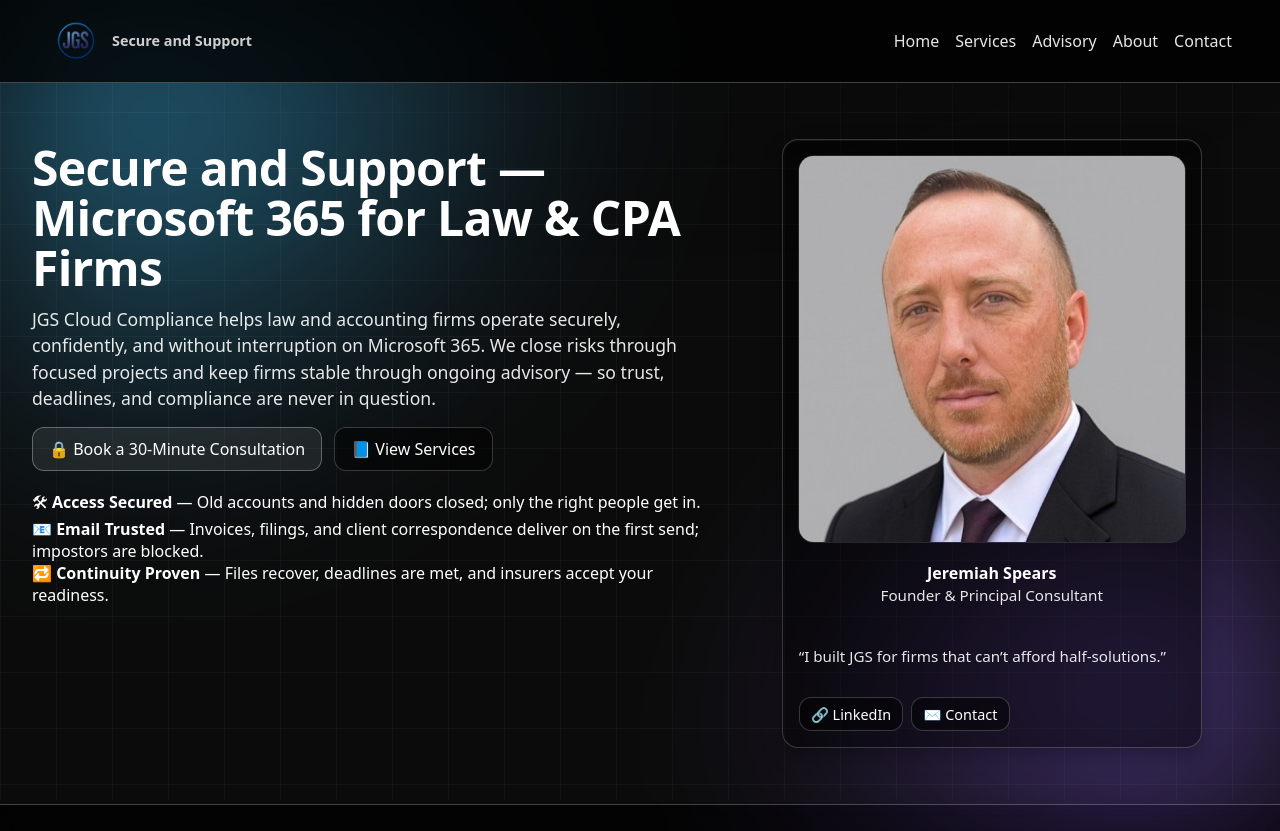
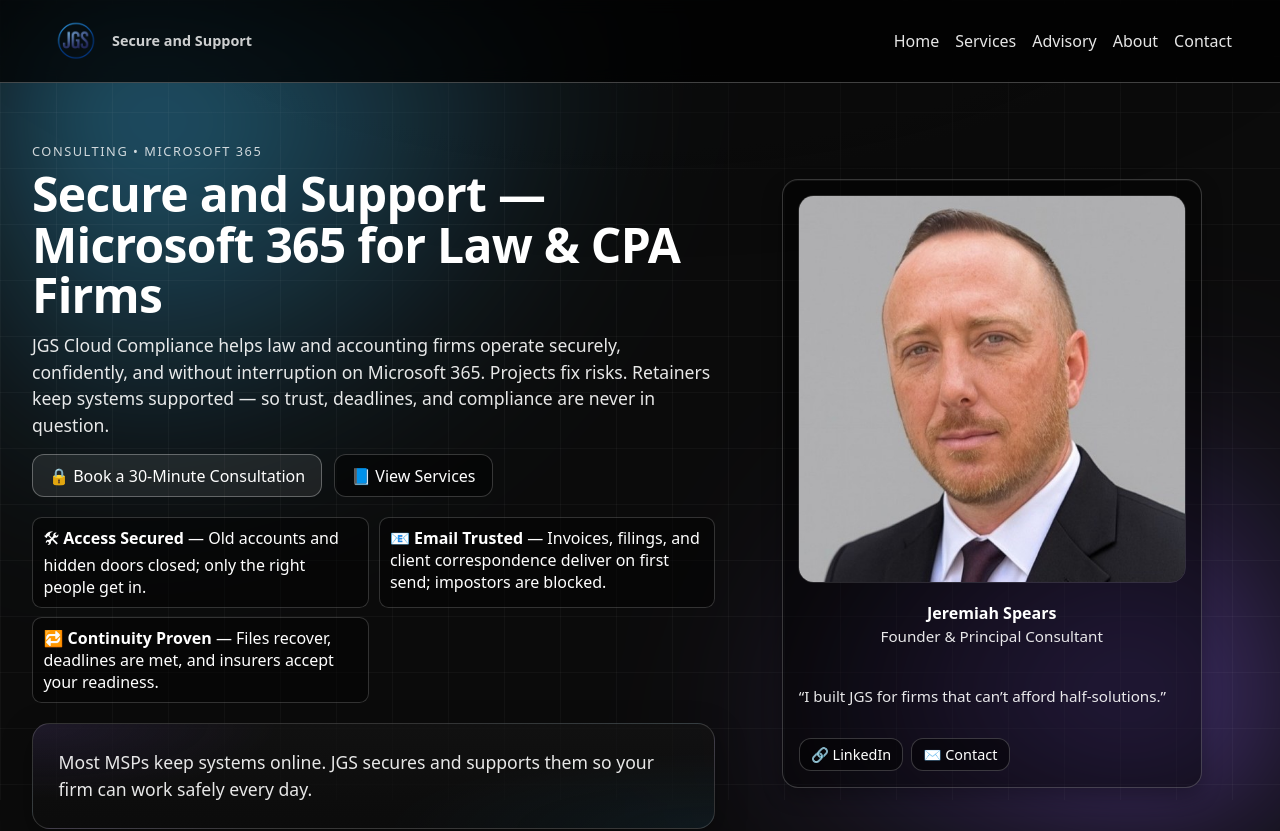
Before and after one commit to jspears80/jgs, a Next.js app: page / in a window 1280 px wide. Shown: the top 831 px of the page. Built offline with nearby package versions, Linux system fonts and the light colour scheme.

Commit message:
Update page.tsx

```diff
--- a/app/page.tsx
+++ b/app/page.tsx
@@ -7,20 +7,20 @@
       <div className="page home-grid">
         {/* ===== LEFT COLUMN — HERO / SUMMARY ===== */}
         <div>
-          <h1 className="hero">Secure and Support — Microsoft 365 for Law & CPA Firms</h1>
+          <span className="eyebrow">Consulting • Microsoft 365</span>
+          <h1 className="hero">Secure and Support — Microsoft 365 for Law &amp; CPA Firms</h1>
 
-          <p className="lead">
-            JGS Cloud Compliance helps law and accounting firms operate securely,
-            confidently, and without interruption on Microsoft 365.
-            We close risks through focused projects and keep firms stable through ongoing
-            advisory — so trust, deadlines, and compliance are never in question.
+          <p className="lead" style={{ maxWidth: '72ch' }}>
+            JGS Cloud Compliance helps law and accounting firms operate securely, confidently, and without
+            interruption on Microsoft 365. Projects fix risks. Retainers keep systems supported — so trust,
+            deadlines, and compliance are never in question.
           </p>
 
           <div
             style={{
               display: 'flex',
               gap: '.75rem',
-              margin: '.75rem 0 1.25rem 0',
+              margin: '.9rem 0 1.25rem',
               flexWrap: 'wrap',
             }}
           >
@@ -37,20 +37,24 @@
             </a>
           </div>
 
-          {/* ===== PROOF GRID ===== */}
-          <div className="proofgrid">
-            <div>
-              🛠 <strong>Access Secured</strong> — Old accounts and hidden doors closed;
-              only the right people get in.
+          {/* ===== PROOF BADGES ===== */}
+          <div className="badge-list">
+            <div className="badge">
+              🛠 <strong>Access Secured</strong> — Old accounts and hidden doors closed; only the right people get in.
             </div>
-            <div>
-              📧 <strong>Email Trusted</strong> — Invoices, filings, and client
-              correspondence deliver on the first send; impostors are blocked.
+            <div className="badge">
+              📧 <strong>Email Trusted</strong> — Invoices, filings, and client correspondence deliver on first send; impostors are blocked.
             </div>
-            <div>
-              🔁 <strong>Continuity Proven</strong> — Files recover, deadlines are met,
-              and insurers accept your readiness.
+            <div className="badge">
+              🔁 <strong>Continuity Proven</strong> — Files recover, deadlines are met, and insurers accept your readiness.
             </div>
+          </div>
+
+          {/* ===== CTA BAND ===== */}
+          <div className="cta-band" style={{ marginTop: '1.25rem' }}>
+            <p className="lead" style={{ margin: 0 }}>
+              Most MSPs keep systems online. JGS secures and supports them so your firm can work safely every day.
+            </p>
           </div>
         </div>
 
@@ -64,10 +68,16 @@
           }}
         >
           <div className="founder">
-            <img src="/founder.jpg" alt="Founder headshot" className="founder-img" />
+            <img
+              src="/founder.jpg"
+              alt="Founder headshot"
+              className="founder-img"
+              width={720}
+              height={720}
+            />
             <div className="founder-meta">
               <div className="founder-name">Jeremiah Spears</div>
-              <div className="founder-title">Founder & Principal Consultant</div>
+              <div className="founder-title">Founder &amp; Principal Consultant</div>
             </div>
             <p style={{ fontSize: '.95rem', opacity: 0.9 }}>
               “I built JGS for firms that can’t afford half-solutions.”
```
